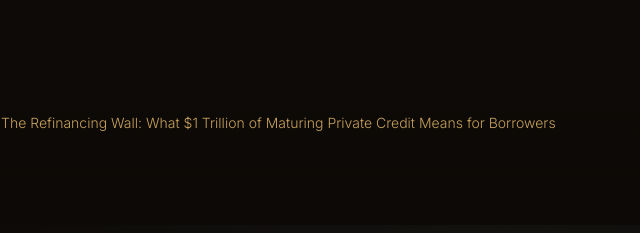
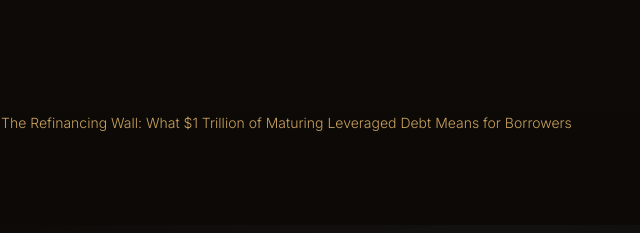
Before and after one commit to primedomaincapital/privatedebtdata, a plain HTML site: page insights/article7.html in a window 1280 px wide. Shown: the part 7218-7451 px from the top of the page, 129-769 px from the left. Drawn offline with Linux system fonts and the light colour scheme.

Commit message:
Fix article7 nav prev label to Leveraged Debt

```diff
--- a/insights/article7.html
+++ b/insights/article7.html
@@ -108,7 +108,7 @@ footer a{color:var(--brass);text-decoration:none}
 <p class="body-copy reveal">Sources: PitchBook, &ldquo;WWEX-Auctane nets $5B cov-lite unitranche financing backing merger by Thoma Bravo&rdquo; (March 4, 2026); Yanne Capital, &ldquo;The Debt-First Capital&rdquo; (August 3, 2026); GF Data Q2 2026 pricing via Association for Corporate Growth; Federal Reserve, FEDS Note, &ldquo;Private Credit: Characteristics and Risks&rdquo; (February 2024); ClearValue Lending, &ldquo;Unitranche Loan&rdquo; (updated September 8, 2026); Advisors and Capital, &ldquo;Unitranche Loans Explained: How They Work and Cost&rdquo; (2026); Ares Capital / ABL Advisor, &ldquo;Ares Capital to Lead $1 Billion Unitranche Credit Facility to Support Qlik Acquisition&rdquo; (2026).</p>
 
 </section>
-<nav class="article-nav reveal" style="position:relative;z-index:1;max-width:1280px;margin:0 auto;padding:0 48px 90px;display:flex;justify-content:space-between;gap:24px;flex-wrap:wrap"><a href="article6.html" style="color:var(--brass,#2563eb);text-decoration:none;font-size:14px">&larr; Previous: The Refinancing Wall: What $1 Trillion of Maturing Private Credit Means for Borrowers</a><a href="../index.html" style="color:var(--brass,#2563eb);text-decoration:none;font-size:14px">Next: Back to privatedebtdata.com &rarr;</a></nav>
+<nav class="article-nav reveal" style="position:relative;z-index:1;max-width:1280px;margin:0 auto;padding:0 48px 90px;display:flex;justify-content:space-between;gap:24px;flex-wrap:wrap"><a href="article6.html" style="color:var(--brass,#2563eb);text-decoration:none;font-size:14px">&larr; Previous: The Refinancing Wall: What $1 Trillion of Maturing Leveraged Debt Means for Borrowers</a><a href="../index.html" style="color:var(--brass,#2563eb);text-decoration:none;font-size:14px">Next: Back to privatedebtdata.com &rarr;</a></nav>
 <div class="cta-panel">
   <div class="bg"><img src="../images/photo4.jpg" alt="Business meeting"></div>
   <div class="kicker reveal">Acquisition</div>
```
